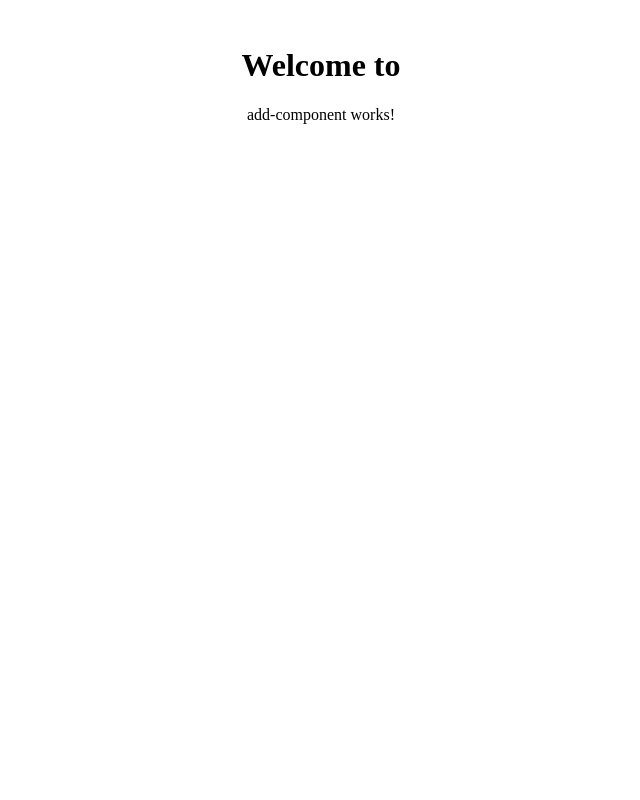
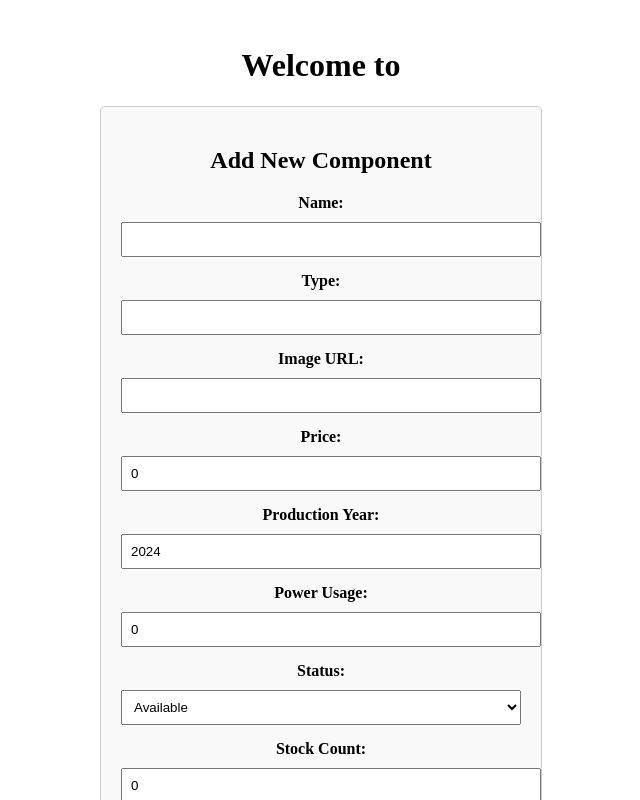
Before and after one commit to PetkoGenchev/LimeTech_Components, an Angular app in the folder limetech_components.client/: page /add-component in a window 1280 px wide. Shown: the top 800 px of the page, without its empty margins (319-959 px from the left). Built offline with nearby package versions, Linux system fonts and the light colour scheme.

Commit message:
Editing addComponent component

```diff
--- a/limetech_components.client/src/app/components/add-component/add-component.component.css
+++ b/limetech_components.client/src/app/components/add-component/add-component.component.css
@@ -0,0 +1,26 @@
+.add-component-form {
+  max-width: 400px;
+  margin: auto;
+  padding: 20px;
+  border: 1px solid #ccc;
+  border-radius: 5px;
+  background: #f9f9f9;
+}
+
+  .add-component-form div {
+    margin-bottom: 10px;
+  }
+
+  .add-component-form label {
+    display: block;
+    font-weight: bold;
+    margin-bottom: 5px;
+  }
+
+  .add-component-form input,
+  .add-component-form select,
+  .add-component-form button {
+    width: 100%;
+    padding: 8px;
+    margin: 5px 0;
+  }
--- a/limetech_components.client/src/app/components/add-component/add-component.component.html
+++ b/limetech_components.client/src/app/components/add-component/add-component.component.html
@@ -1 +1,47 @@
-<p>add-component works!</p>
+<div class="add-component-form">
+  <h2>Add New Component</h2>
+  <form (ngSubmit)="addComponent()">
+    <div>
+      <label for="name">Name:</label>
+      <input id="name" [(ngModel)]="newComponent.name" name="name" required />
+    </div>
+    <div>
+      <label for="type">Type:</label>
+      <input id="type" [(ngModel)]="newComponent.typeOfProduct" name="type" required />
+    </div>
+    <div>
+      <label for="imageUrl">Image URL:</label>
+      <input id="imageUrl" [(ngModel)]="newComponent.imageUrl" name="imageUrl" />
+    </div>
+    <div>
+      <label for="price">Price:</label>
+      <input id="price" [(ngModel)]="newComponent.price" name="price" type="number" required />
+    </div>
+    <div>
+      <label for="productionYear">Production Year:</label>
+      <input id="productionYear" [(ngModel)]="newComponent.productionYear" name="productionYear" type="number" />
+    </div>
+    <div>
+      <label for="powerUsage">Power Usage:</label>
+      <input id="powerUsage" [(ngModel)]="newComponent.powerUsage" name="powerUsage" type="number" />
+    </div>
+    <div>
+      <label for="status">Status:</label>
+      <select id="status" [(ngModel)]="newComponent.status" name="status">
+        <option value="Available">Available</option>
+        <option value="Sold">Sold</option>
+        <option value="Discounted">Discounted</option>
+        <option value="WaitingStock">Waiting Stock</option>
+      </select>
+    </div>
+    <div>
+      <label for="stockCount">Stock Count:</label>
+      <input id="stockCount" [(ngModel)]="newComponent.stockCount" name="stockCount" type="number" />
+    </div>
+    <div>
+      <label for="isPublic">Is Public:</label>
+      <input id="isPublic" [(ngModel)]="newComponent.isPublic" name="isPublic" type="checkbox" />
+    </div>
+    <button type="submit">Add Component</button>
+  </form>
+</div>
--- a/limetech_components.client/src/app/components/add-component/add-component.component.ts
+++ b/limetech_components.client/src/app/components/add-component/add-component.component.ts
@@ -1,4 +1,7 @@
 import { Component } from '@angular/core';
+import { ComponentService } from '../../services/component.service';
+import { ComponentDTO } from '../../models/component.dto';
+import { PartStatus } from '../../models/status.dto';
 
 @Component({
   selector: 'app-add-component',
@@ -6,5 +9,31 @@ import { Component } from '@angular/core';
   styleUrl: './add-component.component.css'
 })
 export class AddComponentComponent {
+  newComponent: ComponentDTO = {
+    name: null,
+    typeOfProduct: null,
+    imageUrl: null,
+    price: 0,
+    purchasedCount: 0,
+    productionYear: new Date().getFullYear(),
+    powerUsage: 0,
+    status: PartStatus.Available,
+    stockCount: 0,
+    isPublic: false,
+  };
 
+  constructor(private componentService: ComponentService) { }
+
+  addComponenet() {
+    this.componentService.addComponent(this.newComponent).subscribe(
+      (response) => {
+        console.log('Componenet added:', response);
+        alert('Component successfully added!');
+      },
+      (error) => {
+        console.error('Error adding componenet:', error);
+        alert('Failed to add componenet.');
+      }
+    );
+  }
 }
--- a/limetech_components.client/src/app/services/component.service.ts
+++ b/limetech_components.client/src/app/services/component.service.ts
@@ -1,7 +1,9 @@
 import { Injectable } from '@angular/core';
 import { HttpClient } from '@angular/common/http';
-import { Observable } from 'rxjs';
+import { Observable, throwError } from 'rxjs';
+import { catchError } from 'rxjs/operators';
 import { ComponentDTO } from '../models/component.dto';
+
 
 @Injectable({
   providedIn: 'root'
@@ -13,29 +15,74 @@ export class ComponentService {
 
   // Add a component to the database
   addComponent(component: ComponentDTO): Observable<ComponentDTO> {
-    return this.http.post<ComponentDTO>(`${this.apiUrl}`, component);
+    if (!component) {
+      throw new Error('Component data missing.');
+    }
+    return this.http.post<ComponentDTO>(`${this.apiUrl}`, component)
+      .pipe(
+        catchError(error => {
+          console.error('Error adding component:', error);
+          return throwError(() => new Error('Failed to add component.'));
+        })
+      );
   }
+
 
   // Edit a component in the database
   editComponent(id: number, component: ComponentDTO): Observable<ComponentDTO> {
-    return this.http.put<ComponentDTO>(`${this.apiUrl}/${id}`, component);
+    if (!id || id <= 0) {
+      throw new Error('Invalid component ID.');
+    }
+    if (!component) {
+      throw new Error('Component data missing.');
+    }
+    return this.http.put<ComponentDTO>(`${this.apiUrl}/${id}`, component)
+      .pipe(
+        catchError(error => {
+          console.error('Error editing component:', error);
+          return throwError(() => new Error('Failed to edit component.'));
+        })
+      );
   }
+
 
   // Change visibility of a component
   changeVisibility(id: number, isPublic: boolean): Observable<void> {
-    return this.http.patch<void>(`${this.apiUrl}/${id}/visibility`, { isPublic });
+    if (!id || id <= 0) {
+      throw new Error('Invalid component ID.');
+    }
+    return this.http.patch<void>(`${this.apiUrl}/${id}/visibility`, { isPublic })
+      .pipe(
+        catchError(error => {
+          console.error('Error changing visibility:', error);
+          return throwError(() => new Error('Failed to change visibility.'));
+        })
+      );
   }
 
   // Get the top 8 components based on purchasedCount
   getTopComponents(): Observable<ComponentDTO[]> {
-    return this.http.get<ComponentDTO[]>(`${this.apiUrl}/top?count=8`);
+    return this.http.get<ComponentDTO[]>(`${this.apiUrl}/top?count=8`)
+      .pipe(
+        catchError(error => {
+          console.error('Error fetching top components:', error);
+          return throwError(() => new Error('Failed to fetch top components.'));
+        })
+      );
   }
+
 
   // Get all components with filters
   getComponents(filters: any): Observable<ComponentDTO[]> {
-    return this.http.get<ComponentDTO[]>(`${this.apiUrl}`, { params: filters });
+    if (!filters) {
+      console.warn('No filters provided. Fetching all componenets.');
+    }
+    return this.http.get<ComponentDTO[]>(`${this.apiUrl}`, { params: filters })
+      .pipe(
+        catchError(error => {
+          console.error('Error fetching components', error);
+          return throwError(() => new Error('Failed to fetch componenets'));
+        })
+      );
   }
-
-
-
 }
```
